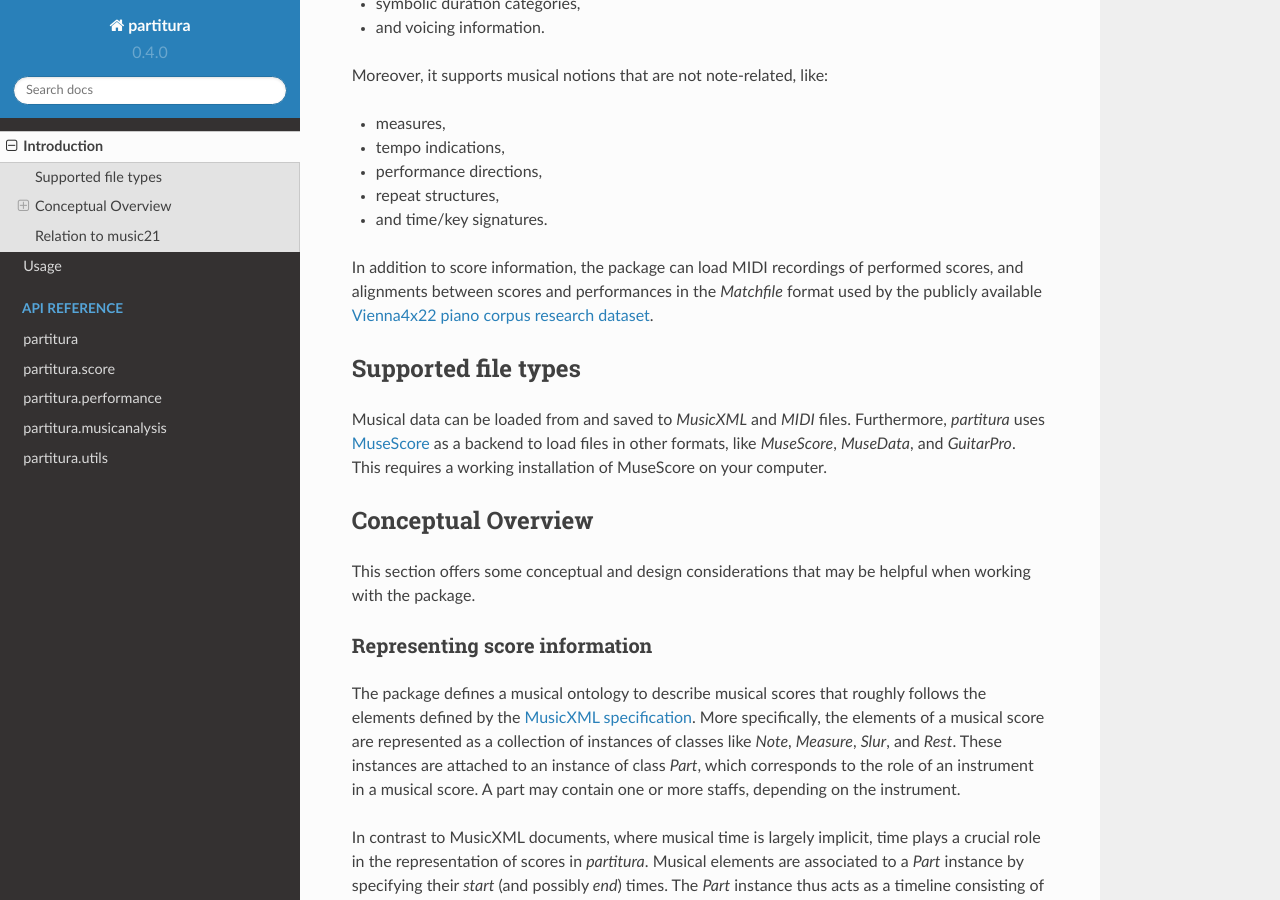
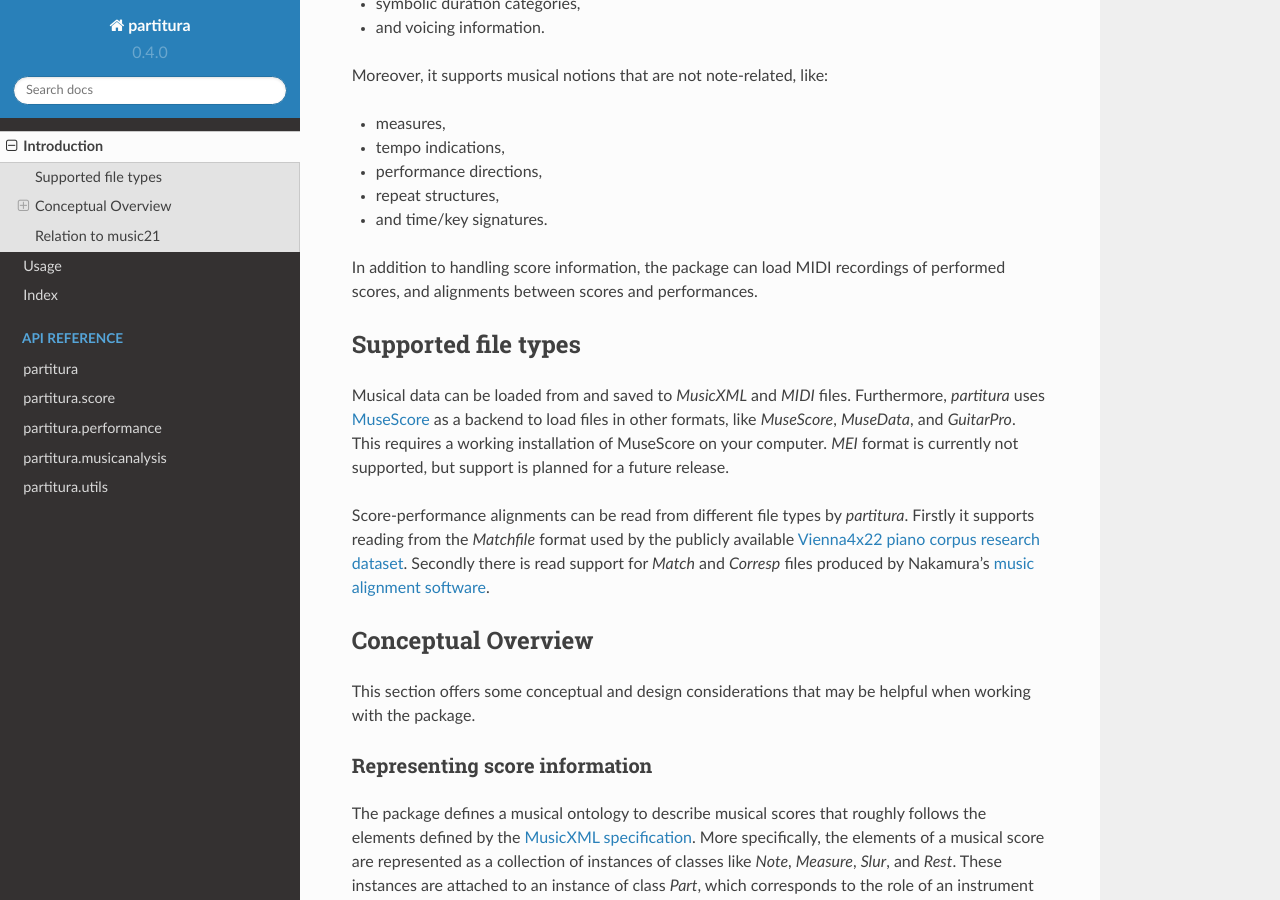
Before and after one commit to CPJKU/partitura, a Sphinx documentation site: the page built from docs/introduction.rst, in a window 1280 px wide and 900 px high, scrolled down 384 px. Built offline with Sphinx 7.4.7 and the Read the Docs theme 2.0.0, drawn with Linux system fonts in a browser that asks for light colours.

Commit message:
minor doc changes

```diff
--- /dev/null
+++ b/docs/genindex.rst
@@ -0,0 +1,2 @@
+Index
+=====
--- a/docs/introduction.rst
+++ b/docs/introduction.rst
@@ -24,11 +24,8 @@ Moreover, it supports musical notions that are not note-related, like:
 * repeat structures,
 * and time/key signatures.
 
-In addition to score information, the package can load MIDI recordings of
-performed scores, and alignments between scores and performances in the
-`Matchfile` format used by the publicly available `Vienna4x22 piano corpus
-research dataset
-<https://repo.mdw.ac.at/projects/IWK/the_vienna_4x22_piano_corpus/data/index.html>`_.
+In addition to handling score information, the package can load MIDI recordings of
+performed scores, and alignments between scores and performances.
 
 Supported file types
 ====================
@@ -38,6 +35,15 @@ files. Furthermore, `partitura` uses `MuseScore <https://musescore.org/>`_
 as a backend to load files in other formats, like `MuseScore`, `MuseData`,
 and `GuitarPro`. This requires a working installation of MuseScore on your
 computer.
+`MEI` format is currently not supported, but support is planned for a future release.
+
+Score-performance alignments can be read from different file types by
+`partitura`.  Firstly it supports reading from the `Matchfile` format used by
+the publicly available `Vienna4x22 piano corpus research dataset
+<https://repo.mdw.ac.at/projects/IWK/the_vienna_4x22_piano_corpus/data/index.html>`_.
+Secondly there is read support for `Match` and `Corresp` files produced by
+Nakamura's `music alignment software
+<https://midialignment.github.io/demo.html>`_.
 
 
 Conceptual Overview
```
Also changed, not shown: docs/index.rst (+1 -9 lines).
